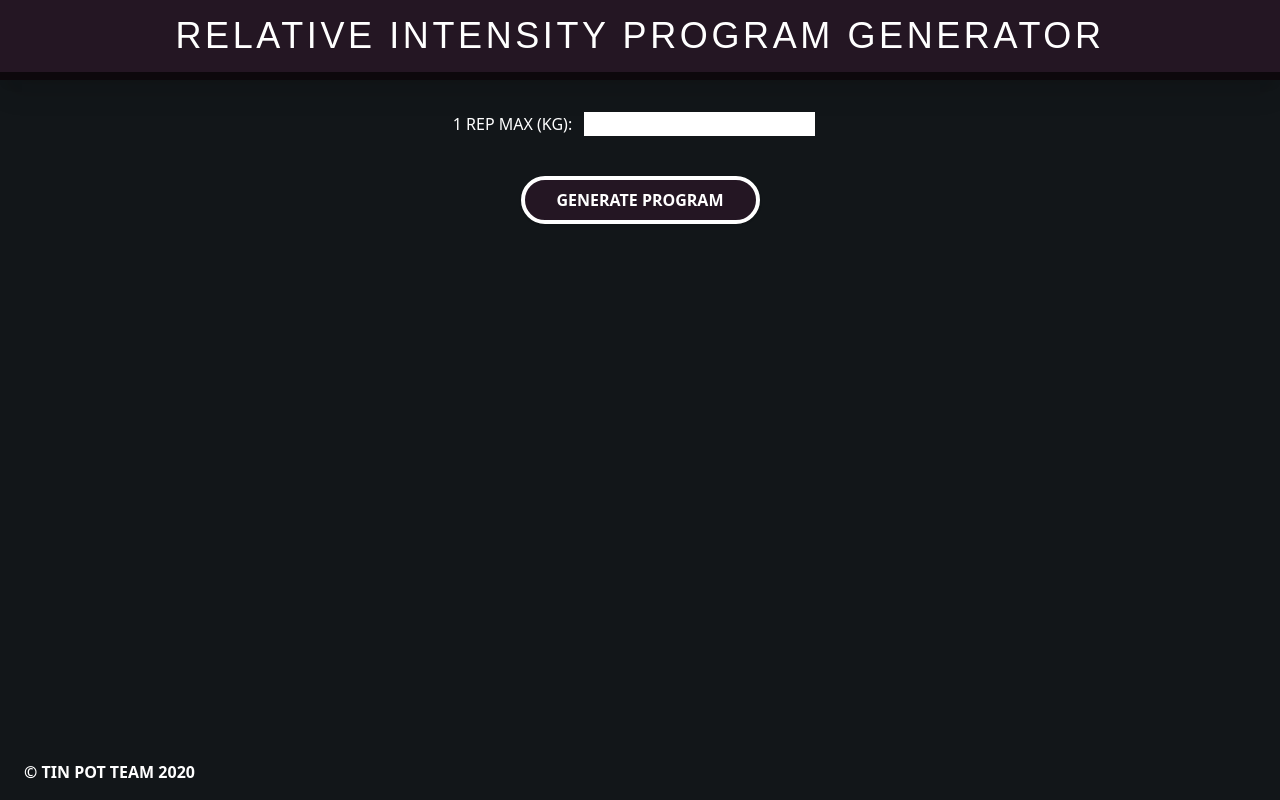
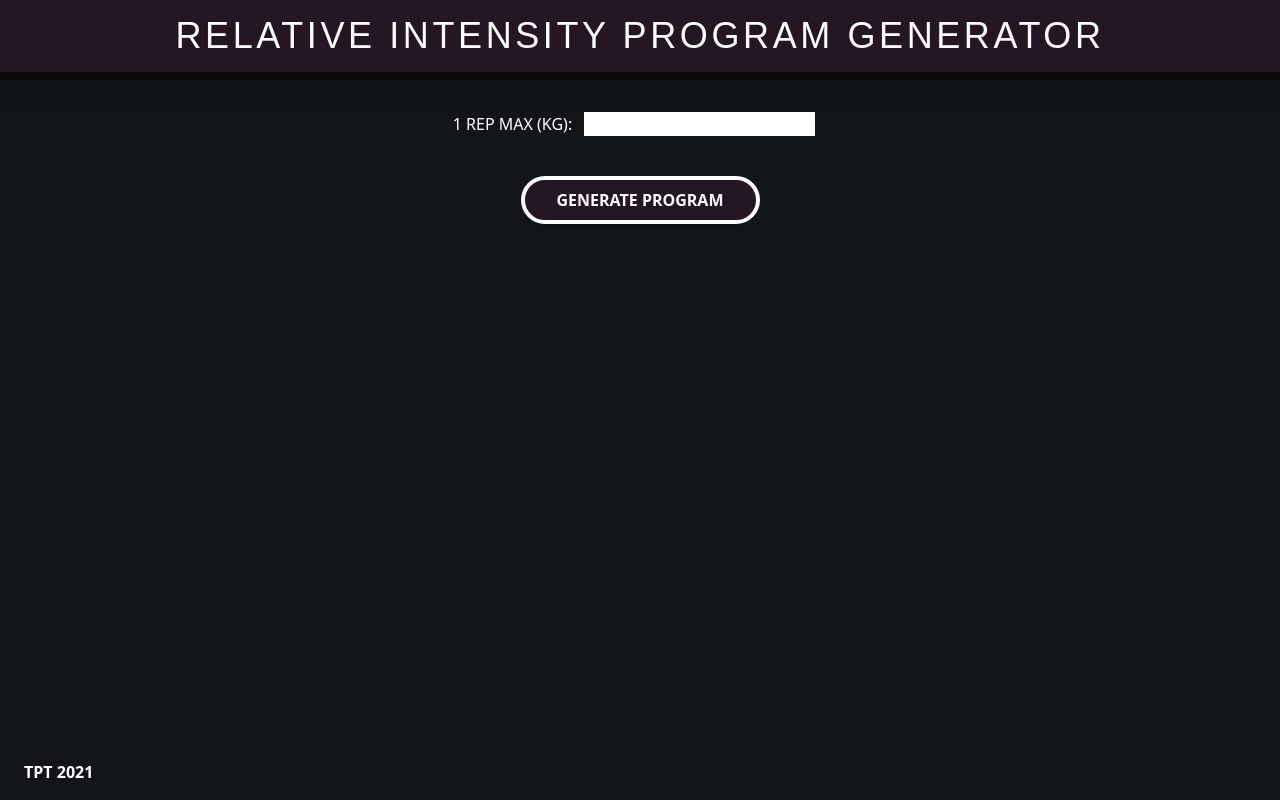
Before and after one commit to Joebias/rel-int-calc, a Next.js app: page / in a window 1280 px wide. Built offline with nearby package versions, Linux system fonts and the light colour scheme.

Commit message:
Updated footer

```diff
--- a/src/components/layout/Footer.tsx
+++ b/src/components/layout/Footer.tsx
@@ -2,7 +2,7 @@ import Link from 'next/link'
 
 const Footer = () => (
     <footer className='pt-2 px-4 bg-offwhite text-white uppercase font-bold flex flex-col sm:flex-row justify-between pb-4 sm:pb-2'>
-        <div className='flex self-center p-2'>&copy; Tin Pot Team 2020</div>
+        <div className='flex self-center p-2'>TPT 2021</div>
     </footer>
 )
 
--- a/src/pages/index.tsx
+++ b/src/pages/index.tsx
@@ -1,5 +1,5 @@
 import PageLayout from '../components/layout/PageLayout'
-import React, { useEffect, useState } from 'react'
+import React, { useState } from 'react'
 import Button from '../components/controls/Button'
 import { genWeightsArray } from '../logic/GenerateArray'
 import { defaultPlanBlueprint } from '../logic/usecases/RelativeIntensityPlanBlueprint'
```
